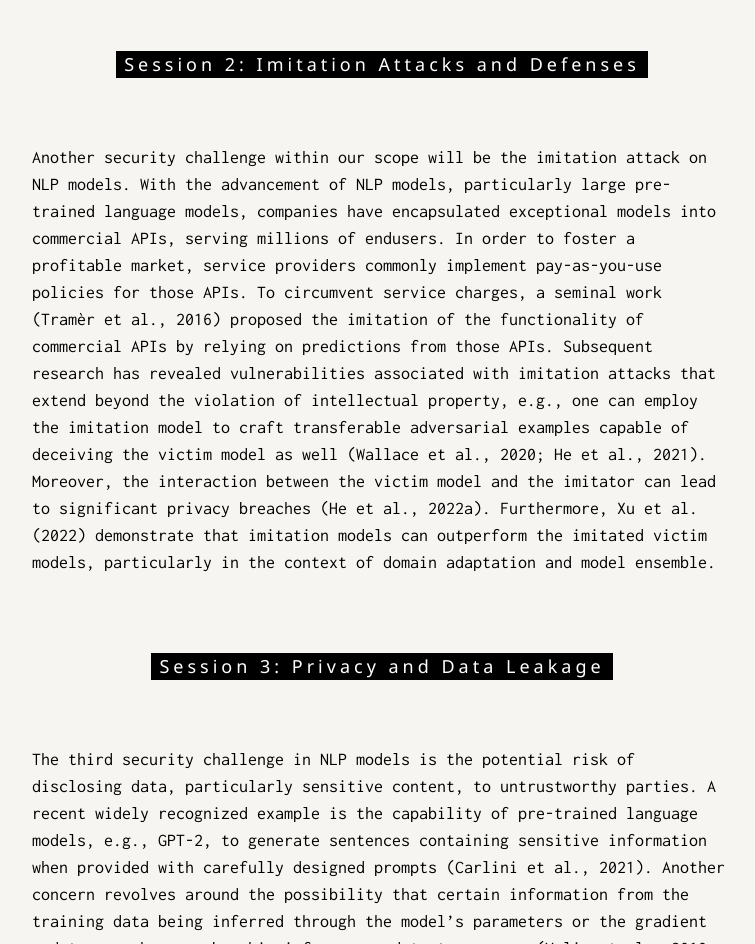
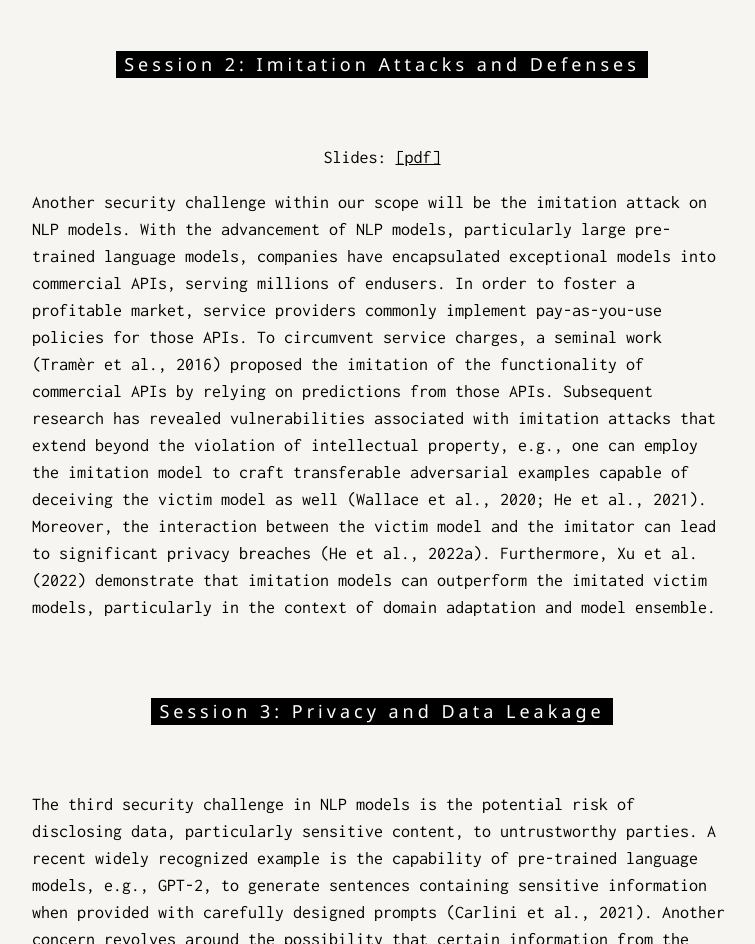
Before and after one commit to emnlp2023-nlp-security/emnlp2023-nlp-security.github.io, a plain HTML site: page index.html in a window 1280 px wide. Shown: the part 2385-3329 px from the top of the page, without its empty margins (258-1013 px from the left). Drawn offline with nearby package versions, Linux system fonts and the light colour scheme.

Commit message:
add slides

```diff
--- a/index.html
+++ b/index.html
@@ -82,7 +82,7 @@ body, html {
   <div class="w3-content" style="max-width:700px">
 
     <h5 class="w3-center w3-padding-48"><span class="w3-tag w3-wide">Session 1: Adversarial and Backdoor Attacks</span></h5>
-    <center><p>Slides: <a href=" ">[pdf]</a ></p ></center>
+    <center><p>Slides: <a href="https://github.com/emnlp2023-nlp-security/emnlp2023-nlp-security.github.io/blob/main/slides/emnlp23_tutorial_backdoor.pdf">[pdf]</a ></p ></center>
   	<p>Large-scale natural language processing models have been developed and integrated into numerous applications, given the advantage of their remarkable performance. Nonetheless, the security concerns associated with these mWe begin by discussing adversarial attacks in NLP tasks. Such attacks manipulate inputs to compromise the performance of a target model (Alzantot et al., 2018; Ebrahimi et al., 2018; Li et al., 2018). Specifically, by altering specific characters or words, one can mislead a text classifier into assigning an incorrect label. This research underscores the vulnerability of trained NLP models. A notable subset of these attacks is the backdoor attack, wherein the victim model is induced to associate misbehaviors with particular triggers (Dai et al., 2019). During inference, backdoored models behave normally on clean inputs, whereas misbehaviors can be triggered when the malicious patterns are present. Those misbehaviors range from fooling text classifiers (Dai et al., 2019; Kurita et al., 2020) to mistranslating neutral phrases into controversial ones (Xu et al., 2021).</p>
   </div>
 </div>
@@ -93,6 +93,7 @@ body, html {
   <div class="w3-content" style="max-width:700px">
 
     <h5 class="w3-center w3-padding-48"><span class="w3-tag w3-wide">Session 2: Imitation Attacks and Defenses</span></h5>
+    <center><p>Slides: <a href="https://github.com/emnlp2023-nlp-security/emnlp2023-nlp-security.github.io/blob/main/slides/emnlp23_tutorial_model_extraction.pdf">[pdf]</a ></p ></center>
   	<p>Another security challenge within our scope will be the imitation attack on NLP models. With the advancement of NLP models, particularly large pre-trained language models, companies have encapsulated exceptional models into commercial APIs, serving millions of endusers. In order to foster a profitable market, service providers commonly implement pay-as-you-use policies for those APIs. To circumvent service charges, a seminal work (Tramèr et al., 2016) proposed the imitation of the functionality of commercial APIs by relying on predictions from those APIs. Subsequent research has revealed vulnerabilities associated with imitation attacks that extend beyond the violation of intellectual property, e.g., one can employ the imitation model to craft transferable adversarial examples capable of deceiving the victim model as well (Wallace et al., 2020; He et al., 2021). Moreover, the interaction between the victim model and the imitator can lead to significant privacy breaches (He et al., 2022a). Furthermore, Xu et al. (2022) demonstrate that imitation models can outperform the imitated victim models, particularly in the context of domain adaptation and model ensemble.</p>
   </div>
 </div>
```
Also changed, not shown: 1 other file.
